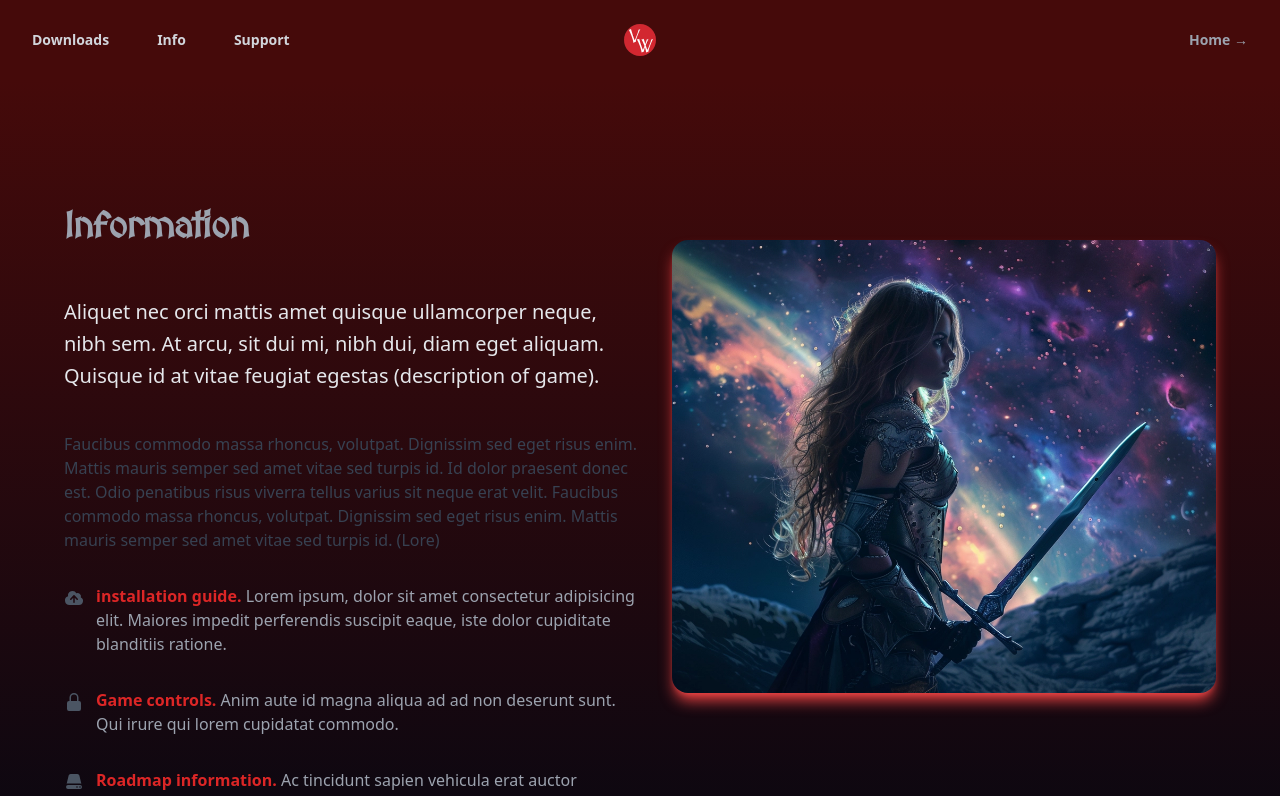
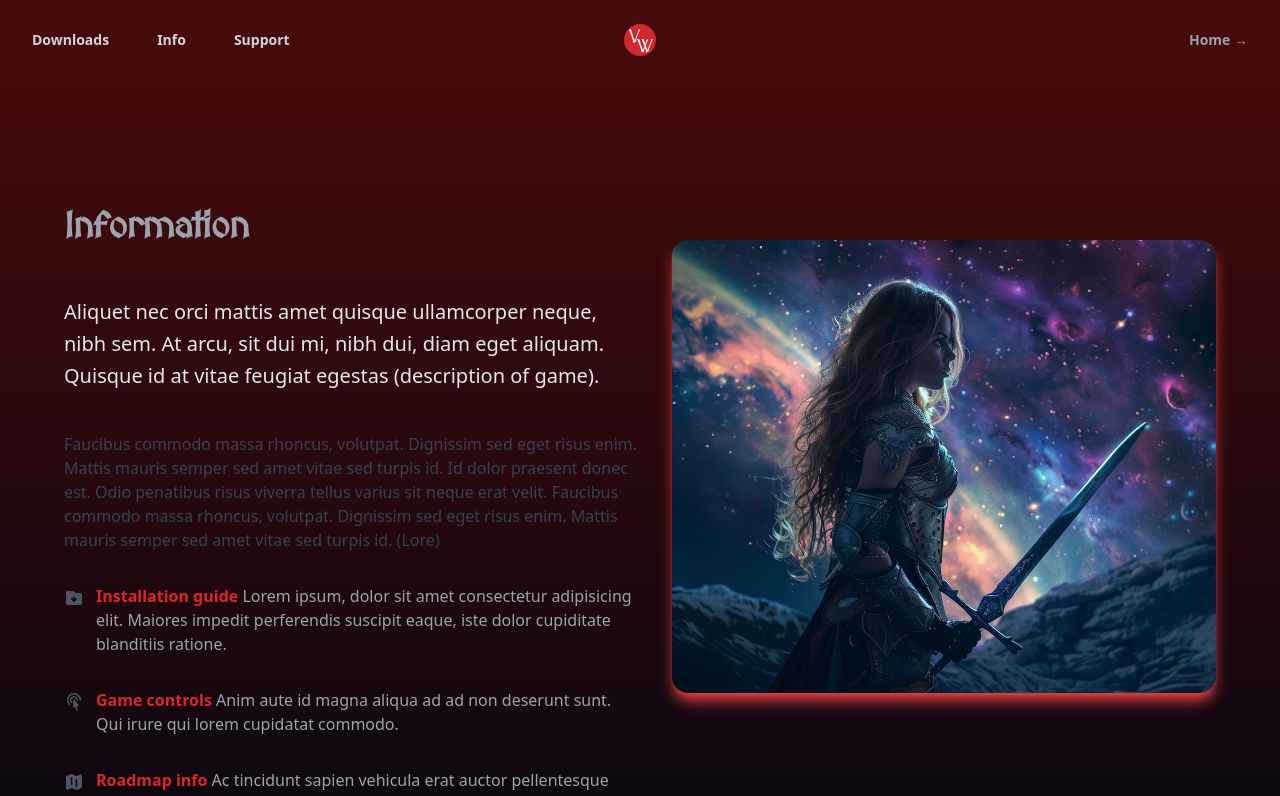
Before and after one commit to itsaboy/react-VW, a React (Vite) app in the folder client/: page /info in a window 1280 px wide. Shown: the top 796 px of the page. Built offline with nearby package versions, Linux system fonts and the light colour scheme.

Commit message:
controls, install, roadmap components ready for content

```diff
--- a/client/src/components/Controls.jsx
+++ b/client/src/components/Controls.jsx
@@ -52,10 +52,10 @@ export default function Controls({ controlsOpen, setControlsOpen }) {
                       as="h3"
                       className="text-base font-semibold leading-6 text-gray-400"
                     >
-                      Changelog
+                      Game Controls
                     </Dialog.Title>
                     <div className="mt-2 grid grid-cols-1 border-t border-gray-100 pt-4">
-                      Content
+                    <p className="text-red-200">info about game controls</p>
                     </div>
                   </div>
                 </div>
--- a/client/src/components/Info.jsx
+++ b/client/src/components/Info.jsx
@@ -1,9 +1,9 @@
 import { useState } from "react";
 
 import {
-  CloudArrowUpIcon,
-  LockClosedIcon,
-  ServerIcon,
+  FolderArrowDownIcon,
+  CursorArrowRippleIcon,
+  MapIcon
 } from "@heroicons/react/20/solid";
 
 import Install from "./Install";
@@ -39,41 +39,50 @@ export default function Info() {
               </p>
               <ul role="list" className="mt-8 space-y-8 text-gray-400">
                 <li className="flex gap-x-3">
-                  <CloudArrowUpIcon
+                  <FolderArrowDownIcon
                     className="mt-1 h-5 w-5 flex-none text-gray-600"
                     aria-hidden="true"
                   />
                   <span>
-                    <strong className="font-semibold text-red-600">
-                      installation guide.
-                    </strong>{" "}
+                    <button
+                      className="font-semibold text-red-600"
+                      onClick={() => setInstallOpen(true)}
+                    >
+                      Installation guide
+                    </button>{" "}
                     Lorem ipsum, dolor sit amet consectetur adipisicing elit.
                     Maiores impedit perferendis suscipit eaque, iste dolor
                     cupiditate blanditiis ratione.
                   </span>
                 </li>
                 <li className="flex gap-x-3">
-                  <LockClosedIcon
+                  <CursorArrowRippleIcon
                     className="mt-1 h-5 w-5 flex-none text-gray-600"
                     aria-hidden="true"
                   />
                   <span>
-                    <strong className="font-semibold text-red-600">
-                      Game controls.
-                    </strong>{" "}
+                    <button
+                      className="font-semibold text-red-600"
+                      onClick={() => setControlsOpen(true)}
+                    >
+                      Game controls
+                    </button>{" "}
                     Anim aute id magna aliqua ad ad non deserunt sunt. Qui irure
                     qui lorem cupidatat commodo.
                   </span>
                 </li>
                 <li className="flex gap-x-3">
-                  <ServerIcon
+                  <MapIcon
                     className="mt-1 h-5 w-5 flex-none text-gray-600"
                     aria-hidden="true"
                   />
                   <span>
-                    <strong className="font-semibold text-red-600">
-                      Roadmap information.
-                    </strong>{" "}
+                    <button
+                      className="font-semibold text-red-600"
+                      onClick={() => setRoadmapOpen(true)}
+                    >
+                      Roadmap info
+                    </button>{" "}
                     Ac tincidunt sapien vehicula erat auctor pellentesque
                     rhoncus. Et magna sit morbi lobortis.
                   </span>
@@ -87,6 +96,12 @@ export default function Info() {
             alt="A warrior in space"
           />
         </div>
+        <Install installOpen={installOpen} setInstallOpen={setInstallOpen} />
+        <Controls
+          controlsOpen={controlsOpen}
+          setControlsOpen={setControlsOpen}
+        />
+        <Roadmap roadmapOpen={roadmapOpen} setRoadmapOpen={setRoadmapOpen} />
       </div>
     </div>
   );
--- a/client/src/components/Install.jsx
+++ b/client/src/components/Install.jsx
@@ -52,10 +52,10 @@ export default function Install({ installOpen, setInstallOpen }) {
                       as="h3"
                       className="text-base font-semibold leading-6 text-gray-400"
                     >
-                      Changelog
+                      Installation Guide
                     </Dialog.Title>
                     <div className="mt-2 grid grid-cols-1 border-t border-gray-100 pt-4">
-                      Content
+                      <p className="text-red-200">Installation instructions</p>
                     </div>
                   </div>
                 </div>
--- a/client/src/components/Roadmap.jsx
+++ b/client/src/components/Roadmap.jsx
@@ -52,10 +52,10 @@ export default function Roadmap({ roadmapOpen, setRoadmapOpen }) {
                       as="h3"
                       className="text-base font-semibold leading-6 text-gray-400"
                     >
-                      Changelog
+                      Roadmap Info
                     </Dialog.Title>
                     <div className="mt-2 grid grid-cols-1 border-t border-gray-100 pt-4">
-                      Content
+                    <p className="text-red-200">Info about future updates, etc etc</p>
                     </div>
                   </div>
                 </div>
```
